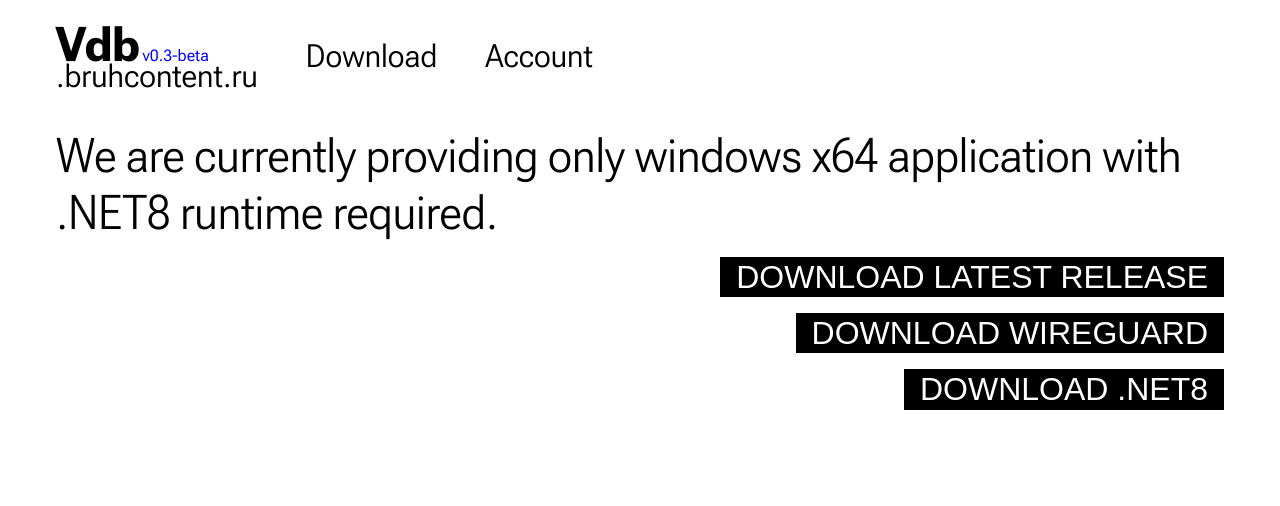
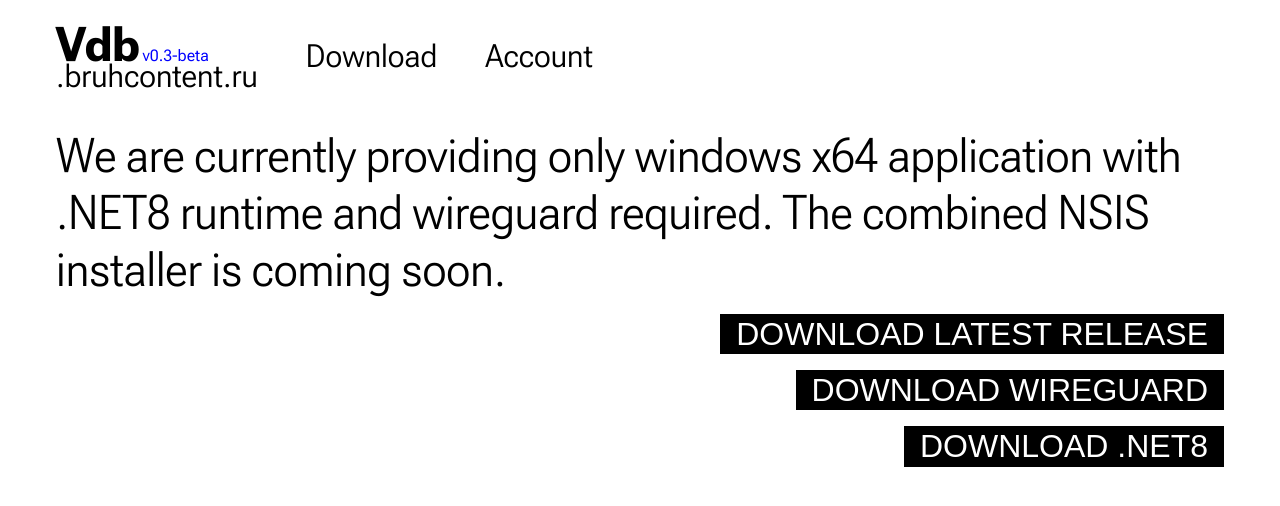
Before and after one commit to netsentinel/vdb_web_client, a React (Create React App) app: page /download in a window 1280 px wide. Shown: the top 506 px of the page. Built offline with nearby package versions, Linux system fonts and the light colour scheme.

Commit message:
minor for-user texts changes

```diff
--- a/src/UI/VdbDownload/VdbDownload.tsx
+++ b/src/UI/VdbDownload/VdbDownload.tsx
@@ -44,7 +44,8 @@ const VdbDownload: React.FC = () => {
             <span className={cl.downloadWrapper}>
                 <span className={cl.textSpan}>
                     We are currently providing only windows x64 application
-                    with .NET8 runtime required.
+                    with .NET8 runtime and wireguard required. The combined
+                    NSIS installer is coming soon.
                 </span>
                 <CSSTransition in={releaseTransState} {...commonTransProp}>
                     <button onClick={downloadClient} className={cl.goToReleaseButton}>
```
